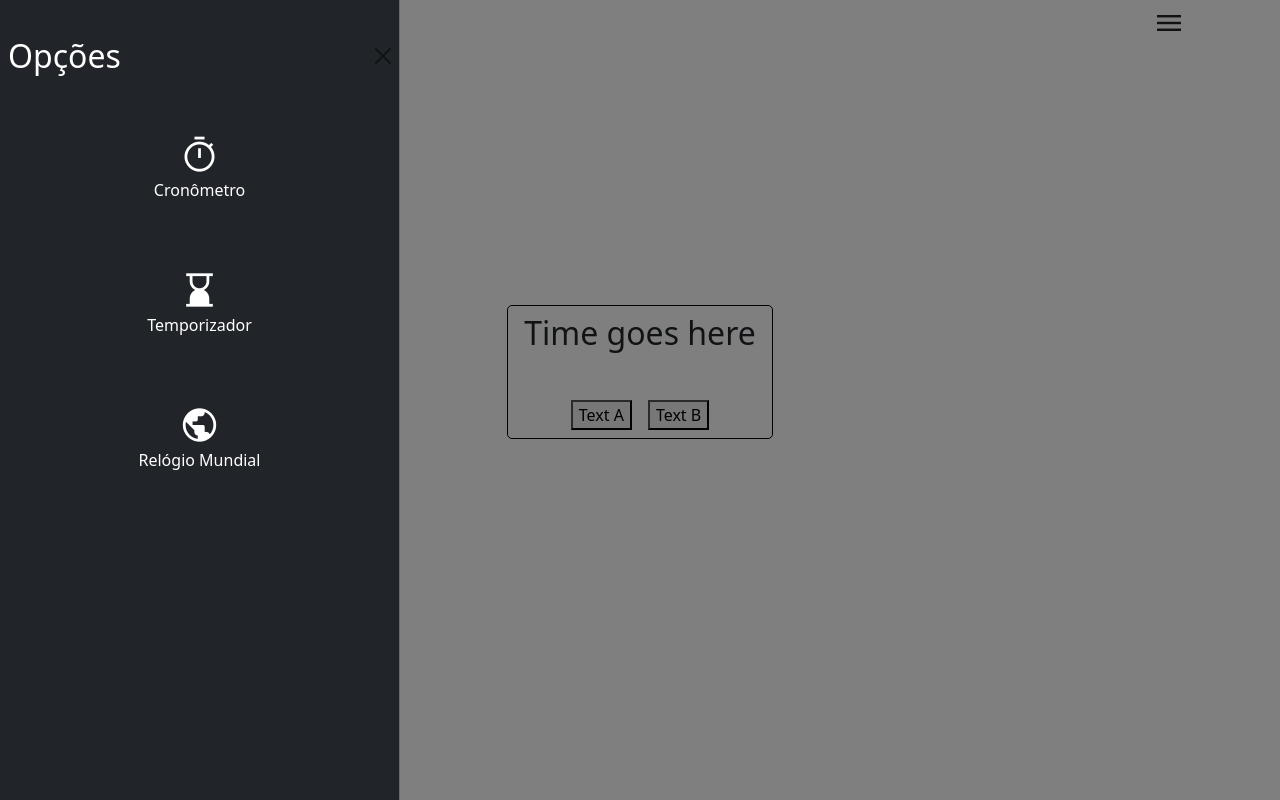
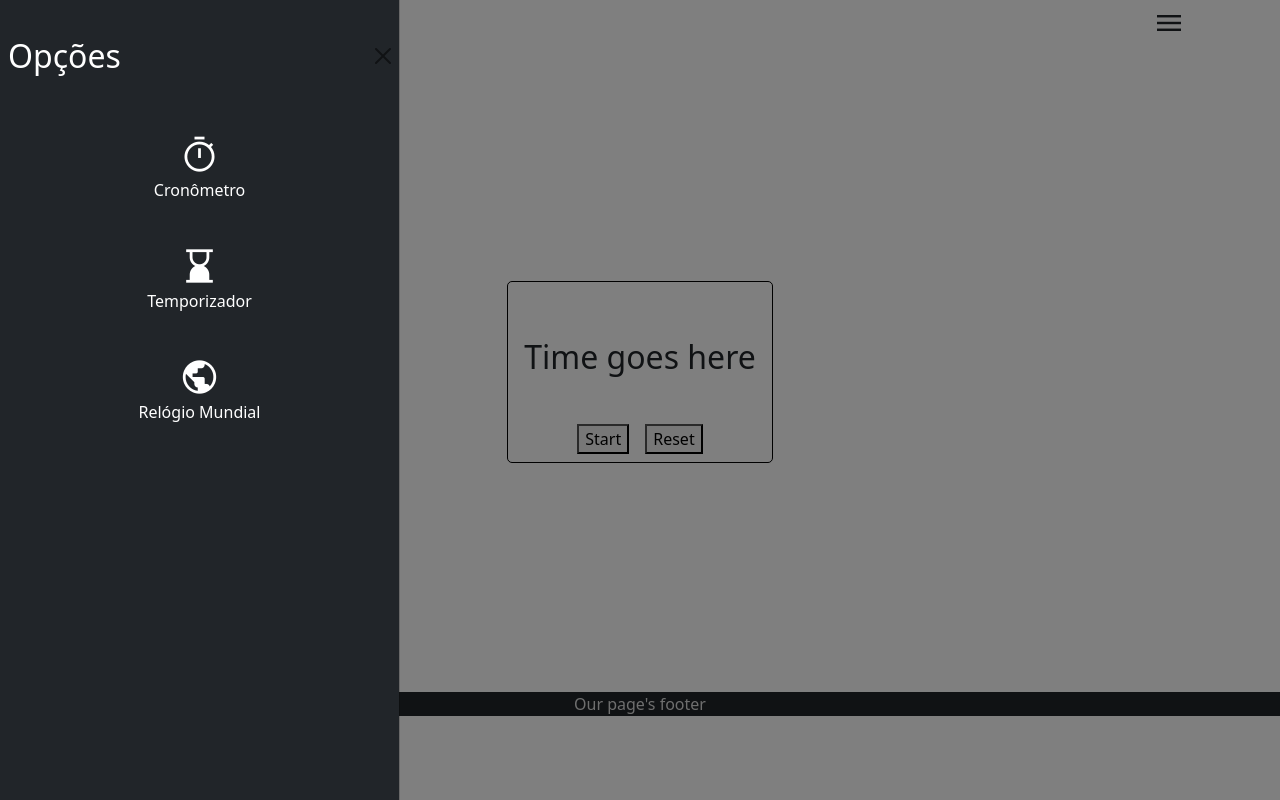
Before and after one commit to yagocdj/projetoLS, a plain HTML site: page index.html in a window 1280 px wide. Drawn offline with nearby package versions, Linux system fonts and the light colour scheme.

Commit message:
Footer adicionado

```diff
--- a/css/style.css
+++ b/css/style.css
@@ -1,11 +1,13 @@
 /* Variables */
 :root {
-    --gray-1: #262626;
+    --gray-1: #515151;
+    --dark-bg-txt-color: #ddd;
+    height: 100vh;
+    width: 100vw;
 }
 
 main {
     height: 80vh;
-    width: 100vw;
 }
 
 #offcanvas{
@@ -21,5 +23,11 @@ main {
     border-radius: 5px;
 }
 
+#page-footer {
+    text-align: center;
+    /* background-color: var(--gray-1); */
+    color: var(--dark-bg-txt-color);
+}
+
 /* #header{
 } */
--- a/index.html
+++ b/index.html
@@ -25,7 +25,7 @@
             </div>
             <div class="offcanvas offcanvas-body"></div>
                 <nav class="d-flex justify-content-between">
-                    <ul class=" ps-0 d-grid mt-3 w-100" style="row-gap: 1.5rem;">
+                    <ul class=" ps-0 d-grid mt-3 w-100">  <!-- style="row-gap: 1.5rem;" -->
                         <li class="btn text-white mt-4 lighter-color">
                             <span class="material-symbols-outlined fs-1">
                                 Timer
@@ -50,18 +50,16 @@
             <!-- offcanvas component end -->
         <main class="container d-flex flex-row justify-content-center align-items-center">
             <div class="time-card px-3 py-2">
-                <h2>Time goes here</h2>
+                <h2 class="mt-5">Time goes here</h2>
                 <div class="d-flex justify-content-center gap-3 mt-5">
-                    <button type="button" id="start-count">Text A</button>
-                    <button type="button" id="reset-count">Text B</button>
+                    <button type="button" id="start-count">Start</button>
+                    <button type="button" id="reset-count">Reset</button>
                 </div>
             </div>
         </main>
 
-        <footer>
-
+        <footer id="page-footer" class="bg-dark">
+            <p>Our page's footer</p>
         </footer>
-
-
     </body>
 </html>
--- a/js/script.js
+++ b/js/script.js
@@ -0,0 +1,3 @@
+function chronometer() {
+    // TODO
+}
```
